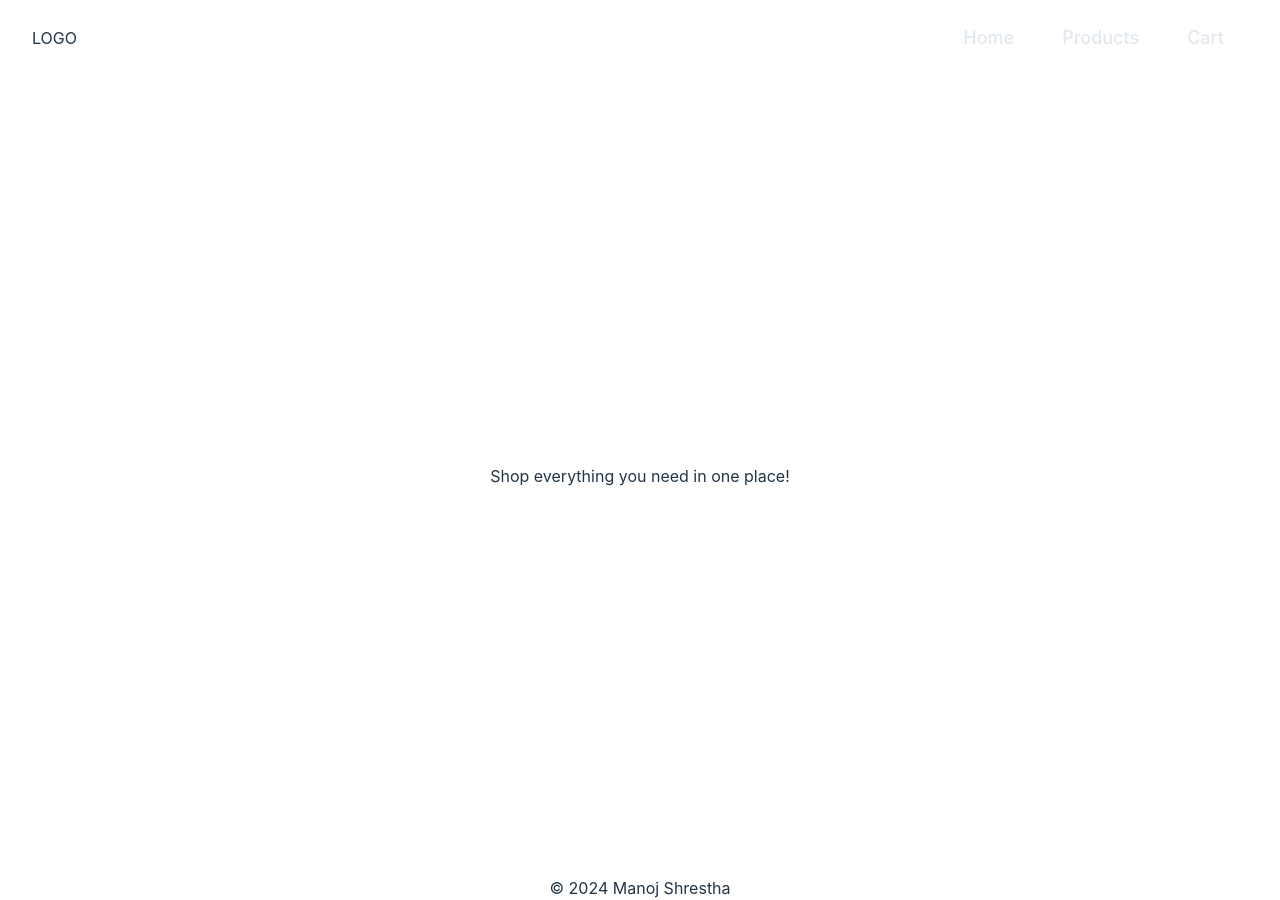
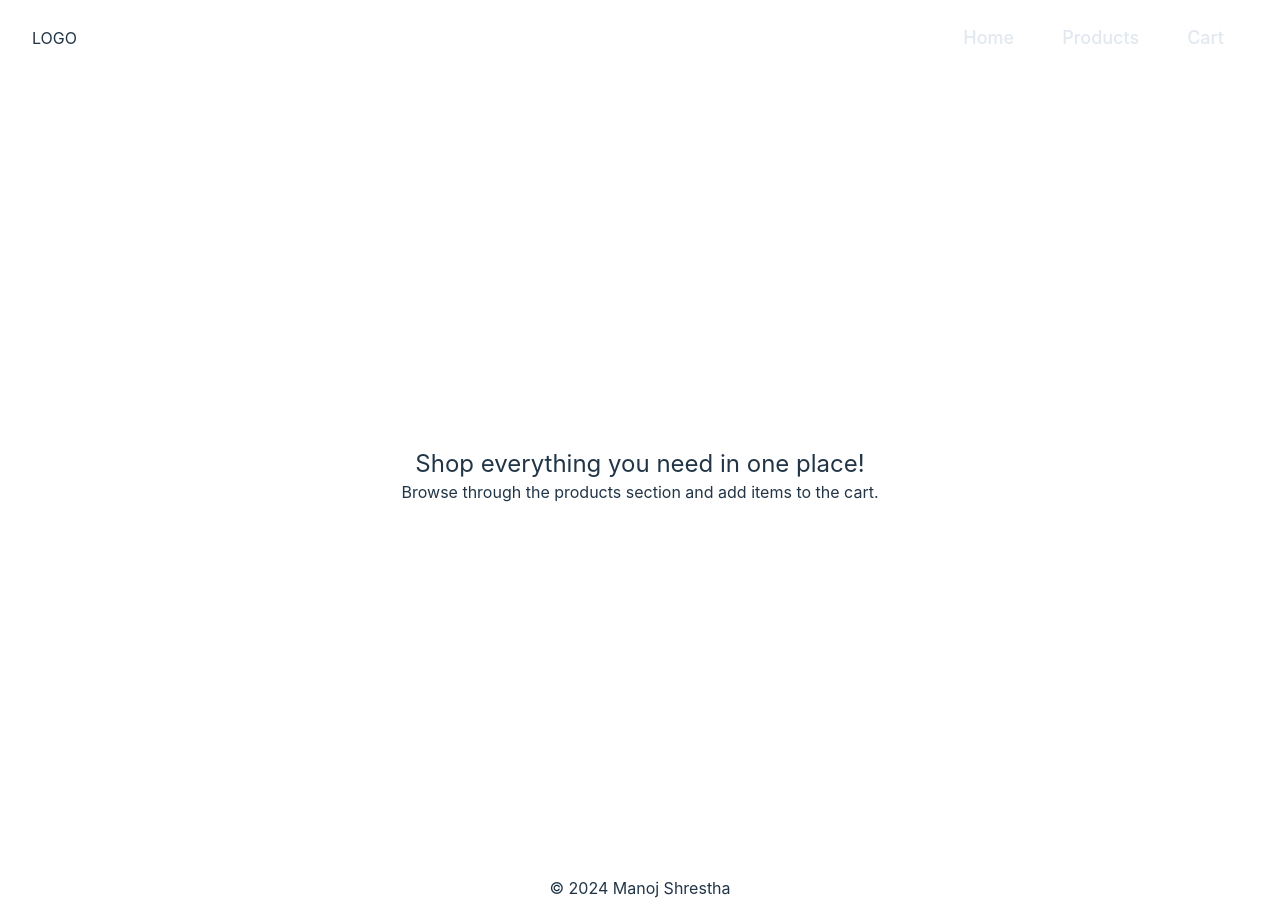
Before and after one commit to monajstha/shoppingCart, a React (Vite) app: page / in a window 1280 px wide. Built offline with nearby package versions, Linux system fonts and the light colour scheme.

Commit message:
style: minor style changes

```diff
--- a/src/components/ProductDetailsCard.jsx
+++ b/src/components/ProductDetailsCard.jsx
@@ -27,7 +27,7 @@ export default function ProductDetailsCard({ productDetails }) {
   console.log(state.cart);
 
   return (
-    <div className="flex w-[100%] h-[60%]  bg-slate-500 m-3 items-start p-2">
+    <div className="flex w-[100%] max-h-[60%]  bg-slate-500 m-3 items-start p-2">
       <img className="w-[40%] h-full" src={image} alt={title} />
       <div className="pl-4">
         <p className="text-xl font-medium">{title}</p>
--- a/src/pages/HomePage.jsx
+++ b/src/pages/HomePage.jsx
@@ -6,7 +6,8 @@ export default function HomePage() {
   console.log({ state });
   return (
     <div className="h-dvh flex flex-col justify-center items-center">
-      Shop everything you need in one place!
+      <p className="text-2xl"> Shop everything you need in one place!</p>
+      <p>Browse through the products section and add items to the cart.</p>
     </div>
   );
 }
```
